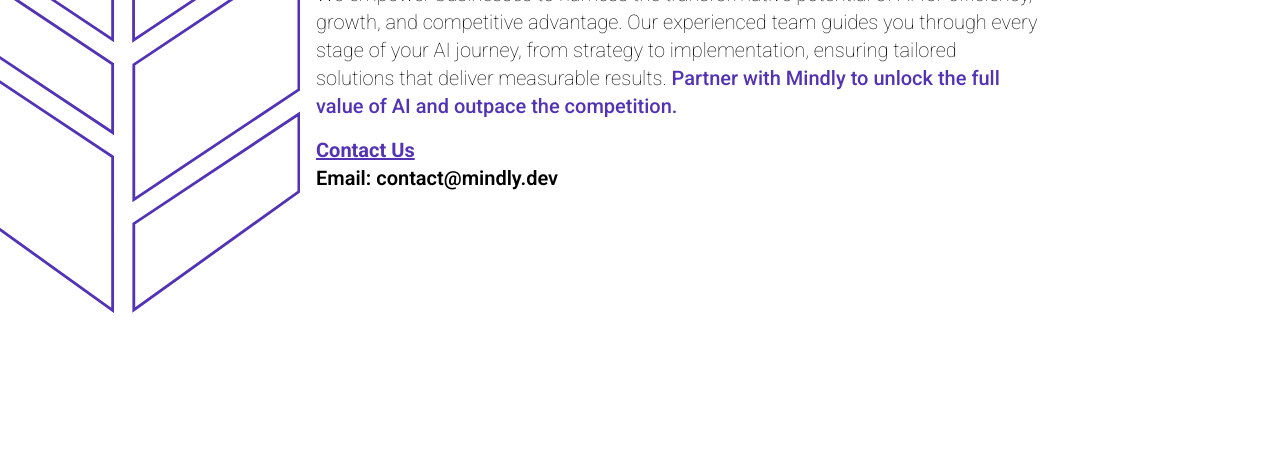
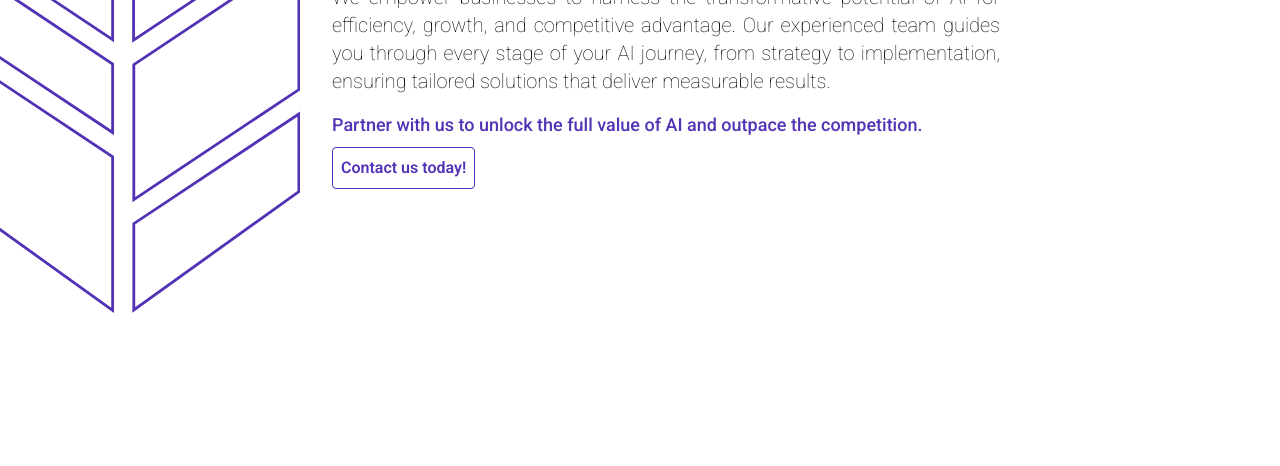
Before and after one commit to MindlyTech/mindlytech.github.io, a Gatsby site: page / in a window 1280 px wide. Shown: the part 334-800 px from the top of the page. Built offline with nearby package versions, Linux system fonts and the light colour scheme; Gatsby itself is replaced by a stand-in of ours.

Commit message:
feat: improve slogan

```diff
--- a/src/pages/index.tsx
+++ b/src/pages/index.tsx
@@ -26,7 +26,7 @@
                 ></path>
               </svg>
             </div>
-            <div className="ml-4">
+            <div className="p-4 m-4 max-w-[700px]">
               <div className="row">
                 <div className="text-4xl ">
                   <div className="flex row">
@@ -37,27 +37,22 @@
                     </span>
                   </div>
                 </div>
-                <div className="text-xl w-3/4 font-sans font-thin">
+                <div className="text-xl font-sans font-thin text-justify">
                   We empower businesses to harness the transformative potential
                   of AI for efficiency, growth, and competitive advantage. Our
                   experienced team guides you through every stage of your AI
                   journey, from strategy to implementation, ensuring tailored
                   solutions that deliver measurable results.{" "}
-                  <span className="text-primary font-medium">
-                    Partner with Mindly to unlock the full value of AI and
-                    outpace the competition.
-                  </span>
                 </div>
               </div>
               <div className="row mt-4">
-                <div className="text-xl text-primary underline font-bold">
-                  Contact Us
-                </div>
-                <div className="text-xl font-semibold">
-                  <a href="mailto:contact@mindly.ee">
-                    Email: contact@mindly.dev
-                  </a>
-                </div>
+                <span className="text-primary text-lg font-medium">
+                  Partner with us to unlock the full value of AI and outpace the
+                  competition.
+                </span>
+                <button className="border p-2 mt-2 rounded border-primary text-primary font-semibold">
+                  Contact us today!
+                </button>
               </div>
             </div>
           </div>
```
